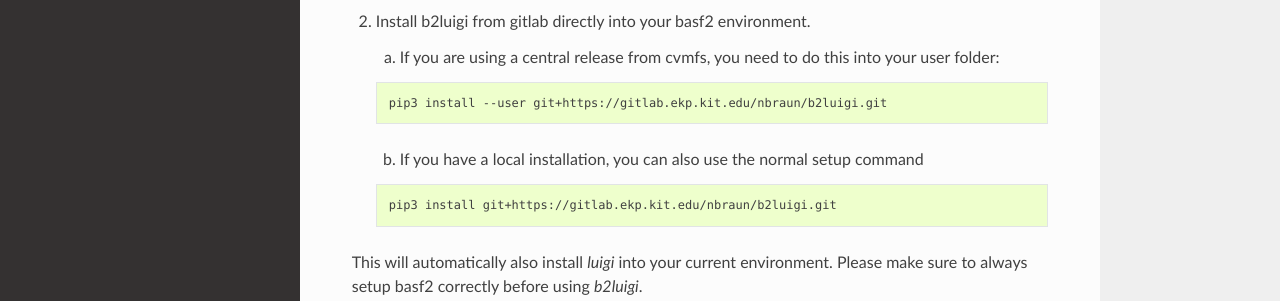
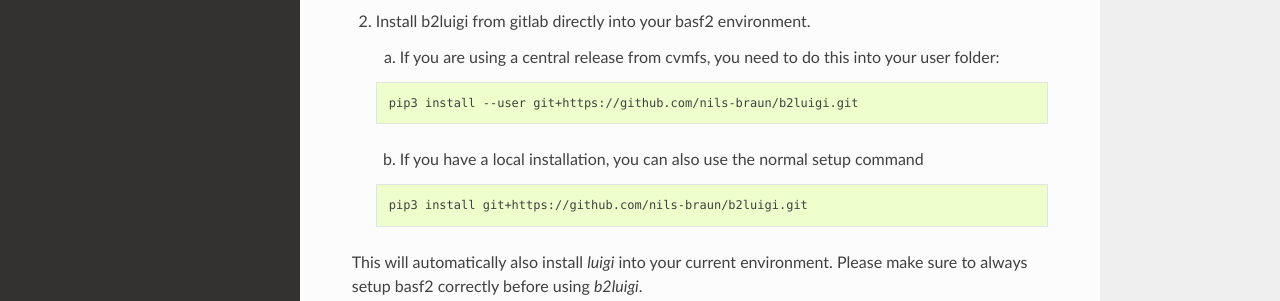
Before and after one commit to nils-braun/b2luigi, a Sphinx documentation site: the page built from docs/usage/installation.rst, in a window 1280 px wide. Shown: the part 277-578 px from the top of the page. Built offline with Sphinx 7.4.7 and the Read the Docs theme 2.0.0, drawn with Linux system fonts in a browser that asks for light colours; some of the changed lines change nothing that is shown.

Commit message:
Fixed URL

```diff
--- a/docs/usage/installation.rst
+++ b/docs/usage/installation.rst
@@ -16,13 +16,13 @@
 
     .. code-block:: bash
 
-        pip3 install --user git+https://gitlab.ekp.kit.edu/nbraun/b2luigi.git
+        pip3 install --user git+https://github.com/nils-braun/b2luigi.git
 
     b.  If you have a local installation, you can also use the normal setup command
 
     .. code-block:: bash
 
-        pip3 install git+https://gitlab.ekp.kit.edu/nbraun/b2luigi.git
+        pip3 install git+https://github.com/nils-braun/b2luigi.git
 
 This will automatically also install `luigi` into your current environment.
 Please make sure to always setup basf2 correctly before using `b2luigi`.
```
